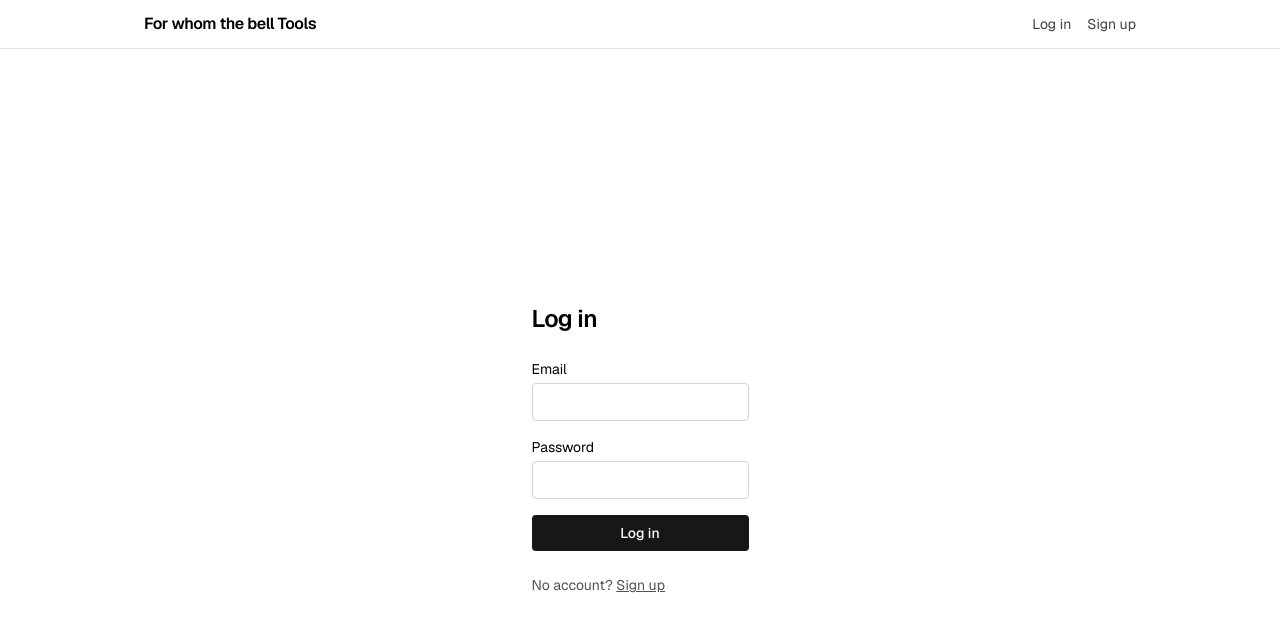
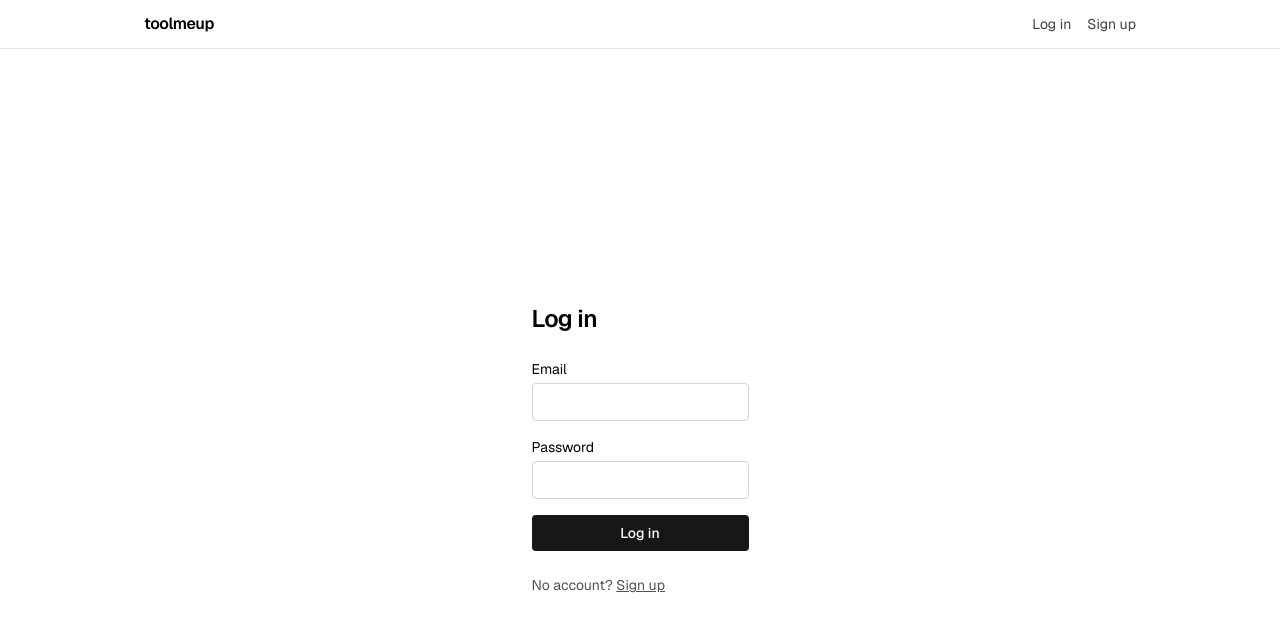
Before and after one commit to martianclaw-spec/Toolmeup, a Next.js app: page /login in a window 1280 px wide. Shown: the top 632 px of the page. Built offline with nearby package versions, Linux system fonts and the light colour scheme; no server answers.

Commit message:
Rebrand to toolmeup

```diff
--- a/app/layout.tsx
+++ b/app/layout.tsx
@@ -15,7 +15,7 @@ const geistMono = Geist_Mono({
 });
 
 export const metadata: Metadata = {
-  title: "For whom the bell Tools",
+  title: "toolmeup",
   description: "A local marketplace for renting and borrowing tools.",
 };
 
@@ -46,7 +46,7 @@ export default async function RootLayout({
               href="/"
               className="mr-auto text-base font-semibold tracking-tight"
             >
-              For whom the bell Tools
+              toolmeup
             </Link>
 
             {user ? (
```
